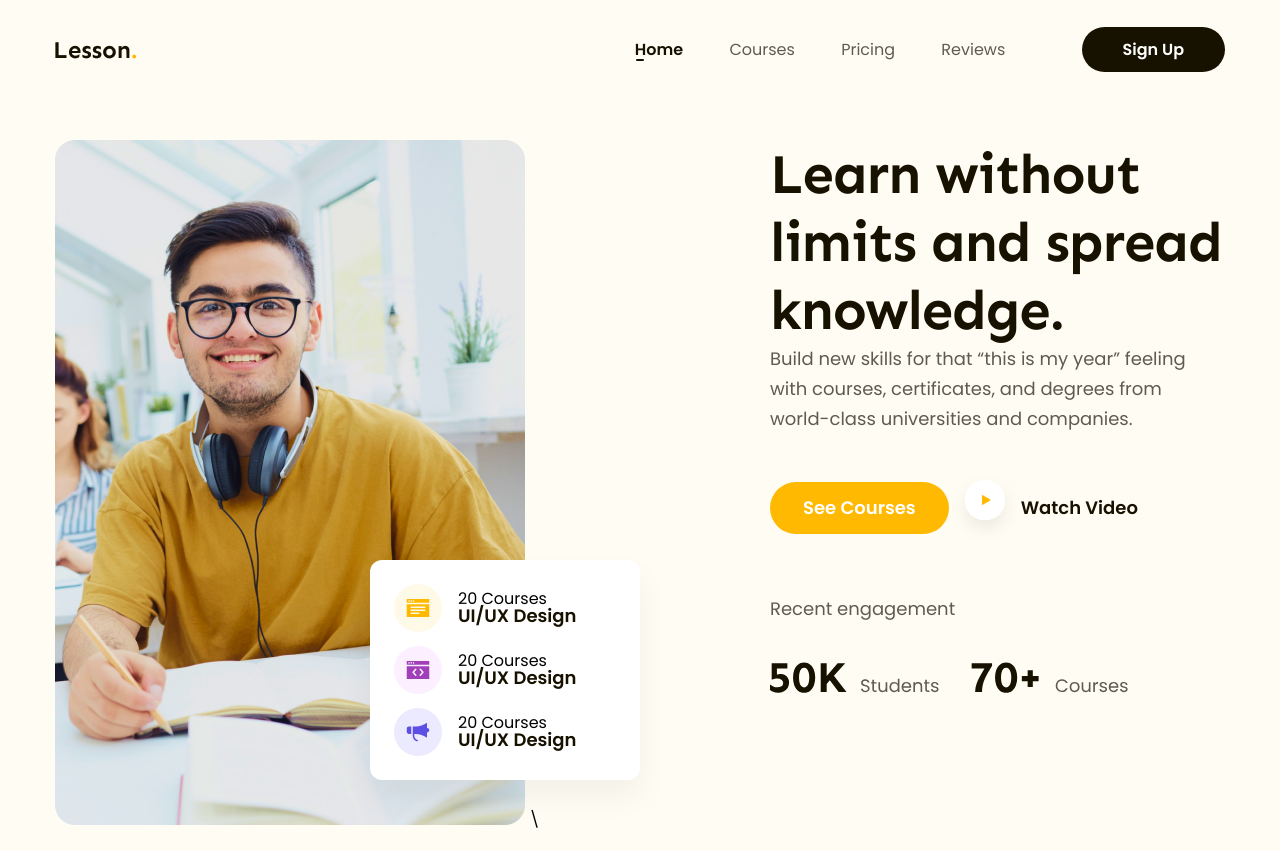
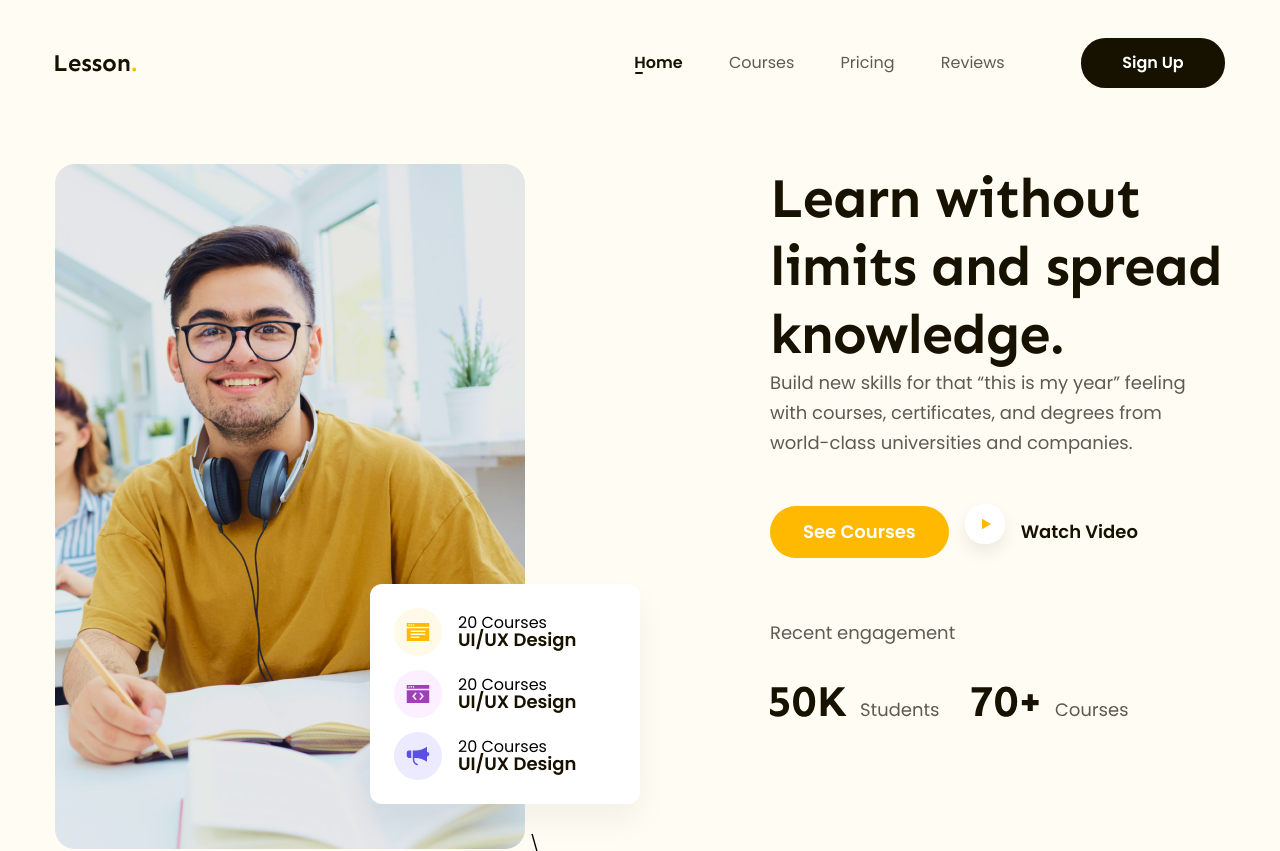
Before and after one commit to zanwyyy/Education-platform, a plain HTML site: page index.html in a window 1280 px wide. Shown: the top 851 px of the page. Drawn offline with Linux system fonts and the light colour scheme.

Commit message:
4th commit

```diff
--- a/assets/css/style.css
+++ b/assets/css/style.css
@@ -5,11 +5,13 @@
 body
 {
    font-family: 'Poppins', sans-serif;
+   padding-top: 30px;
+   background-color: #FFFCF4;;
 }
 .content
 {
     width: 1170px;
-    max-width: 100%;
+    max-width: calc(100vw - 48px);
     margin-left: auto;
     margin-right: auto;
 }
@@ -29,7 +31,7 @@ a
 /*Header*/
 header
 {
-   padding-top: 36px;
+   padding-top: 8px;
    background-color: #FFFCF4;
    position: sticky;
    top:0;
@@ -61,6 +63,7 @@ header .menu .Home::before
 }
 header .menu .btn
 {
+  display: inline-block;
     font-weight: 600;
     font-size: 16px;
     line-height: 28px;
```
